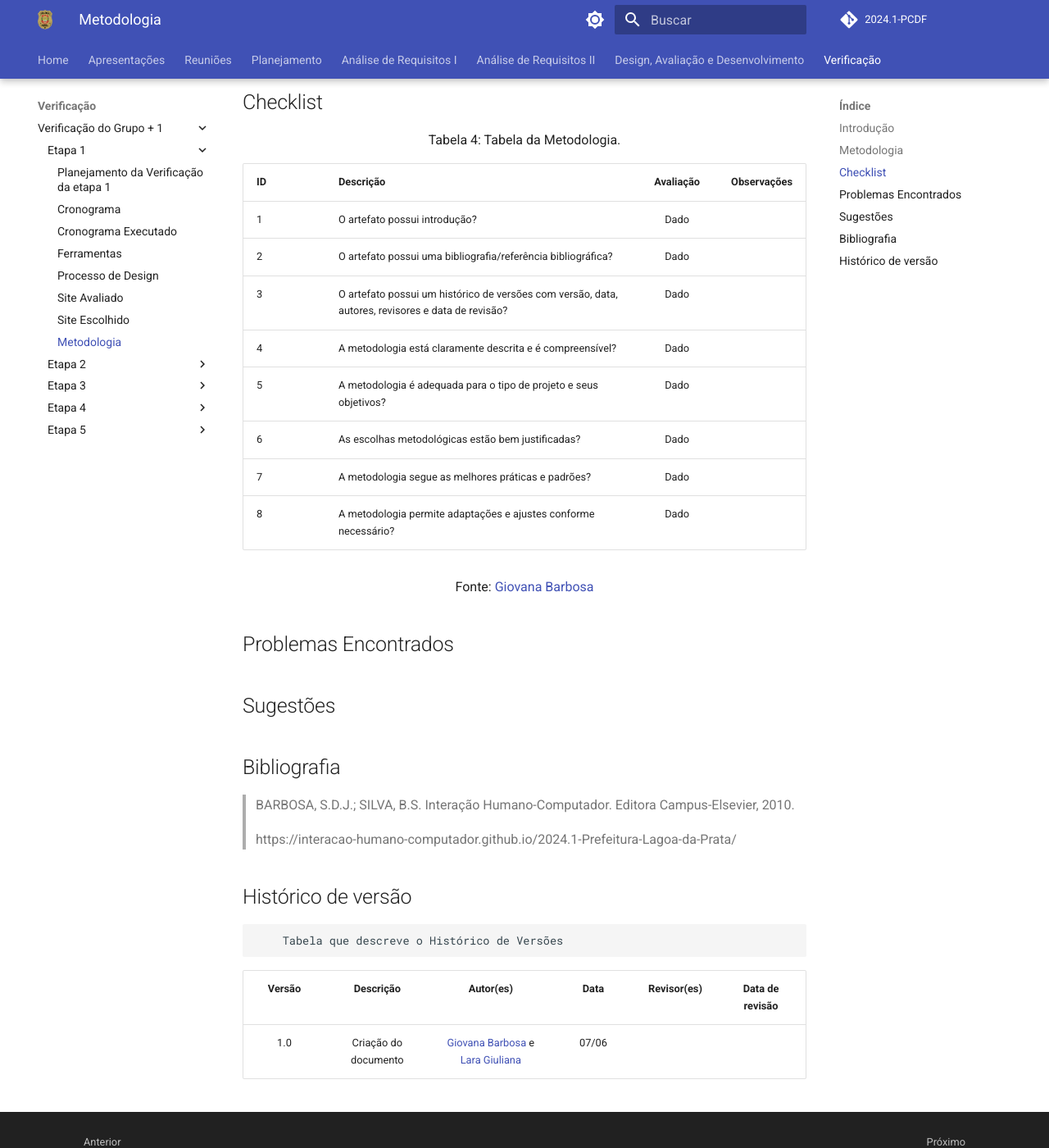
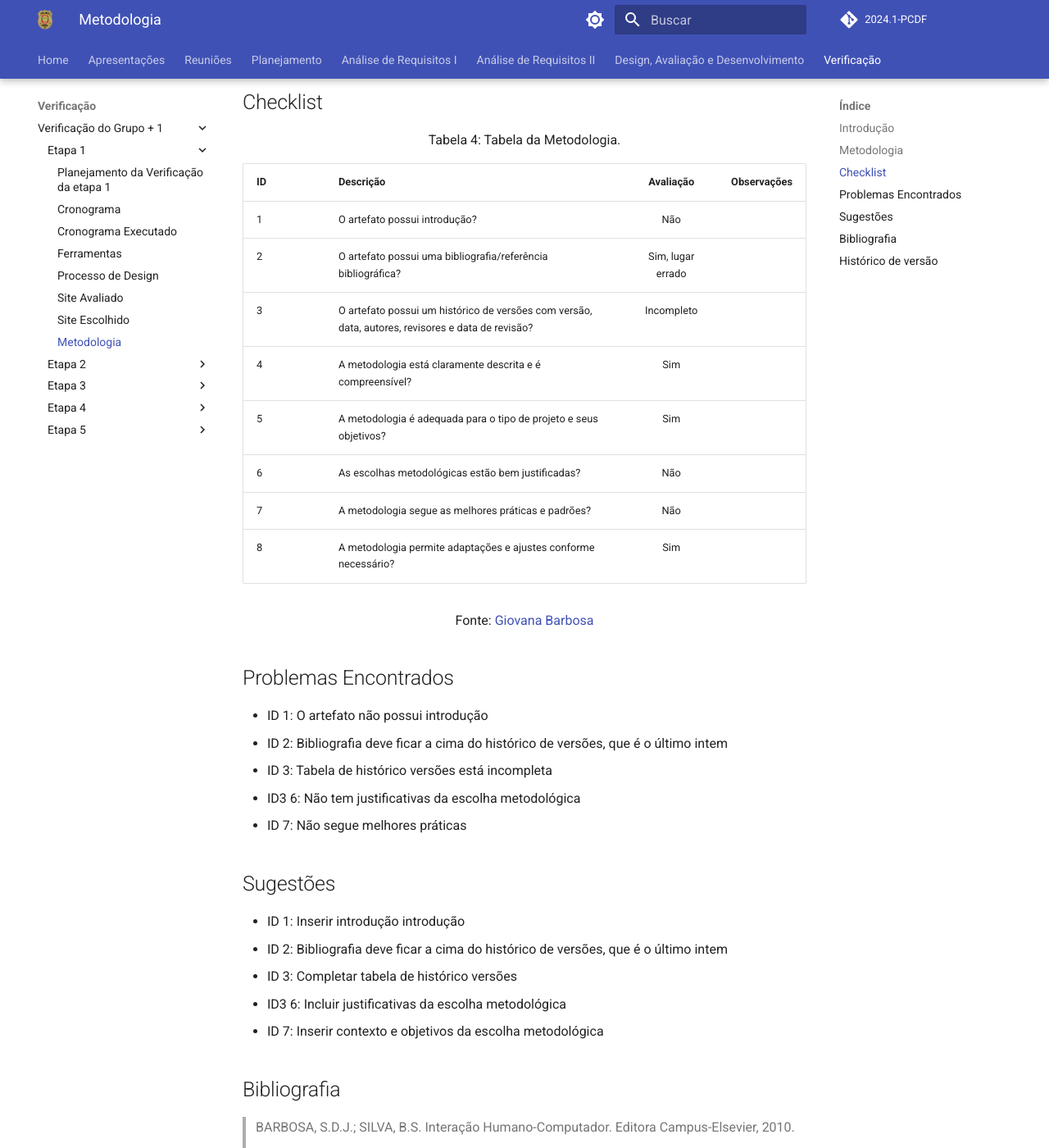
Before and after one commit to Interacao-Humano-Computador/2024.1-PCDF, an MkDocs documentation site: the page built from docs/verificacao/verificaçao_grupo+1/Etapa1/metodologia.md, in a window 1280 px wide and 1400 px high, scrolled down 482 px. Shown: the whole window at 82% size. Built offline with MkDocs 1.6.1 and Material for MkDocs 9.7.7, drawn with Linux system fonts in a browser that asks for light colours; comment, search, counter and statistics services are not loaded.

Commit message:
Relato metodologia

```diff
--- a/docs/verificacao/verificaçao_grupo+1/Etapa1/metodologia.md
+++ b/docs/verificacao/verificaçao_grupo+1/Etapa1/metodologia.md
@@ -9,20 +9,30 @@ Para verificar o artefato, responderemos o checklist feito no planejamento da ve
 
 | __ID__ | __Descrição__ | __Avaliação__ | __Observações__ |
 |:----------|:----------|:----------:| --------------------|
-| 1 | O artefato possui introdução? | Dado | |
-| 2 | O artefato possui uma bibliografia/referência bibliográfica?  | Dado | |
-| 3 | O artefato possui um histórico de versões com versão, data, autores, revisores e data de revisão? | Dado | |
-| 4 | A metodologia está claramente descrita e é compreensível? | Dado | |
-| 5 | A metodologia é adequada para o tipo de projeto e seus objetivos? | Dado | |
-| 6 | As escolhas metodológicas estão bem justificadas? | Dado | |
-| 7 | A metodologia segue as melhores práticas e padrões? | Dado | |
-| 8 | A metodologia permite adaptações e ajustes conforme necessário? | Dado | |
+| 1 | O artefato possui introdução? | Não | |
+| 2 | O artefato possui uma bibliografia/referência bibliográfica?  | Sim, lugar errado | |
+| 3 | O artefato possui um histórico de versões com versão, data, autores, revisores e data de revisão? | Incompleto | |
+| 4 | A metodologia está claramente descrita e é compreensível? | Sim | |
+| 5 | A metodologia é adequada para o tipo de projeto e seus objetivos? | Sim | |
+| 6 | As escolhas metodológicas estão bem justificadas? | Não | |
+| 7 | A metodologia segue as melhores práticas e padrões? | Não | |
+| 8 | A metodologia permite adaptações e ajustes conforme necessário? | Sim | |
 
  <center>  <p>Fonte: <a href="https://github.com/gio221">Giovana Barbosa</a></p></center>
 
 ## Problemas Encontrados
+* ID 1: O artefato não possui introdução
+* ID 2: Bibliografia deve ficar a cima do histórico de versões, que é o último intem
+* ID 3: Tabela de histórico versões está incompleta
+* ID3 6: Não tem justificativas da escolha metodológica
+* ID 7: Não segue melhores práticas
 
 ## Sugestões
+* ID 1: Inserir introdução introdução
+* ID 2: Bibliografia deve ficar a cima do histórico de versões, que é o último intem
+* ID 3: Completar tabela de histórico versões
+* ID3 6: Incluir justificativas da escolha metodológica
+* ID 7: Inserir contexto e objetivos da escolha metodológica
 
 ## Bibliografia
 > BARBOSA, S.D.J.; SILVA, B.S. Interação Humano-Computador. Editora Campus-Elsevier, 2010.
```
